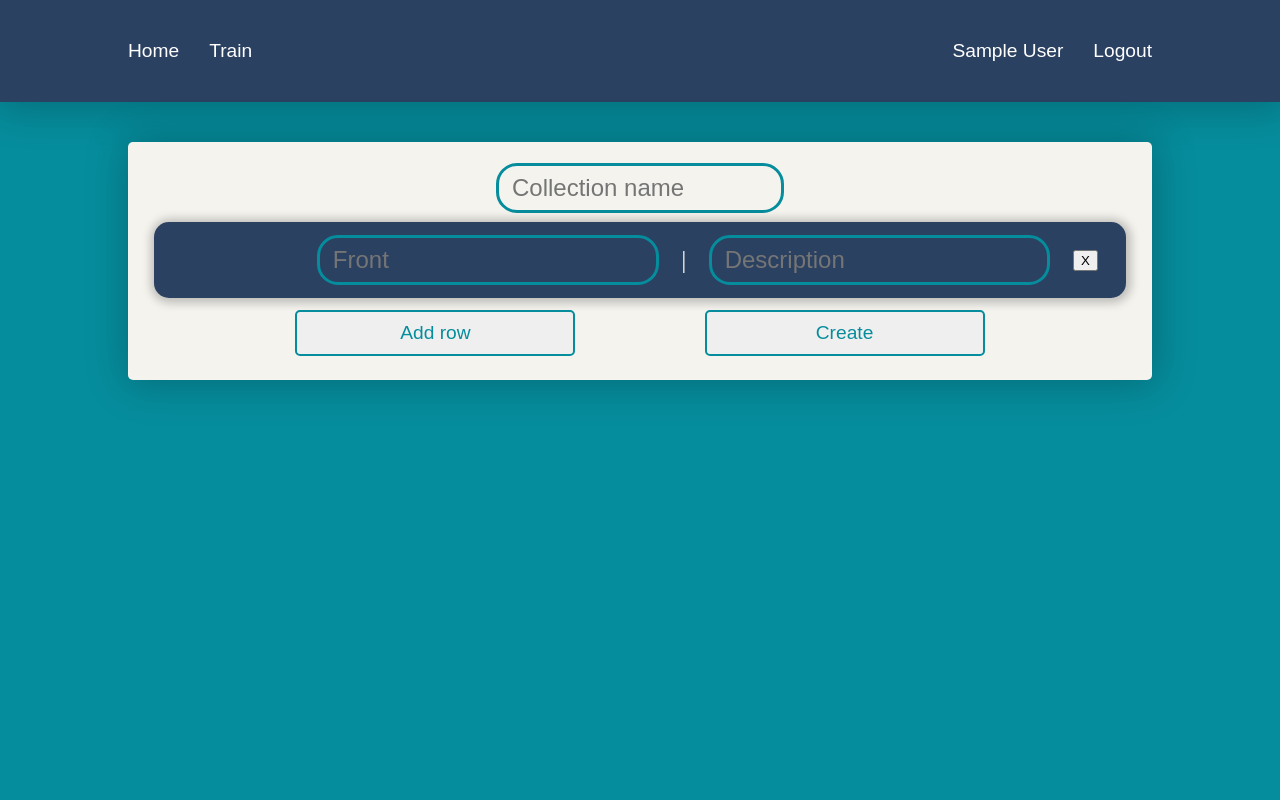
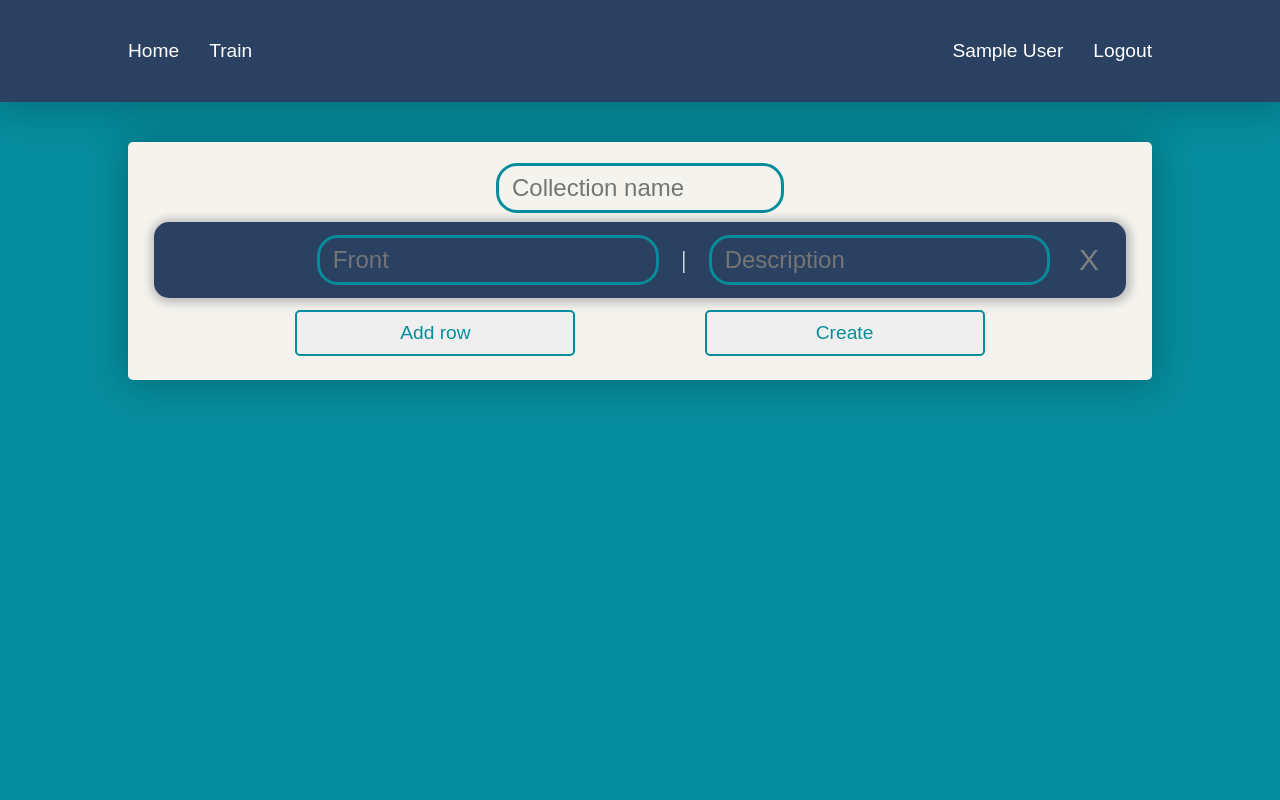
Before and after one commit to iszablowski/flashcards_app, a Flask app: page /flashcards/create_collection in a window 1280 px wide. Run offline with Flask 3, Linux system fonts and the light colour scheme; the visitor is signed in with stand-in values (Sample User, id 1).

Commit message:
remove button style

```diff
--- a/src/application/static/css-styles/styles.css
+++ b/src/application/static/css-styles/styles.css
@@ -202,7 +202,7 @@ html, body {
 
 .flashcard-row {
     padding-left: 13vw;
-    padding-right: 13vw;
+    padding-right: 3.4vw;
     justify-content: space-between;
 }
 
@@ -290,3 +290,11 @@ html, body {
     font-size: 40px;
     color: #F4F3EE;
 }
+
+#remove-btn {
+    font-size: 30px;
+    background-color: transparent;
+    border: none;
+    cursor: pointer;
+    color: gray;
+}
```
